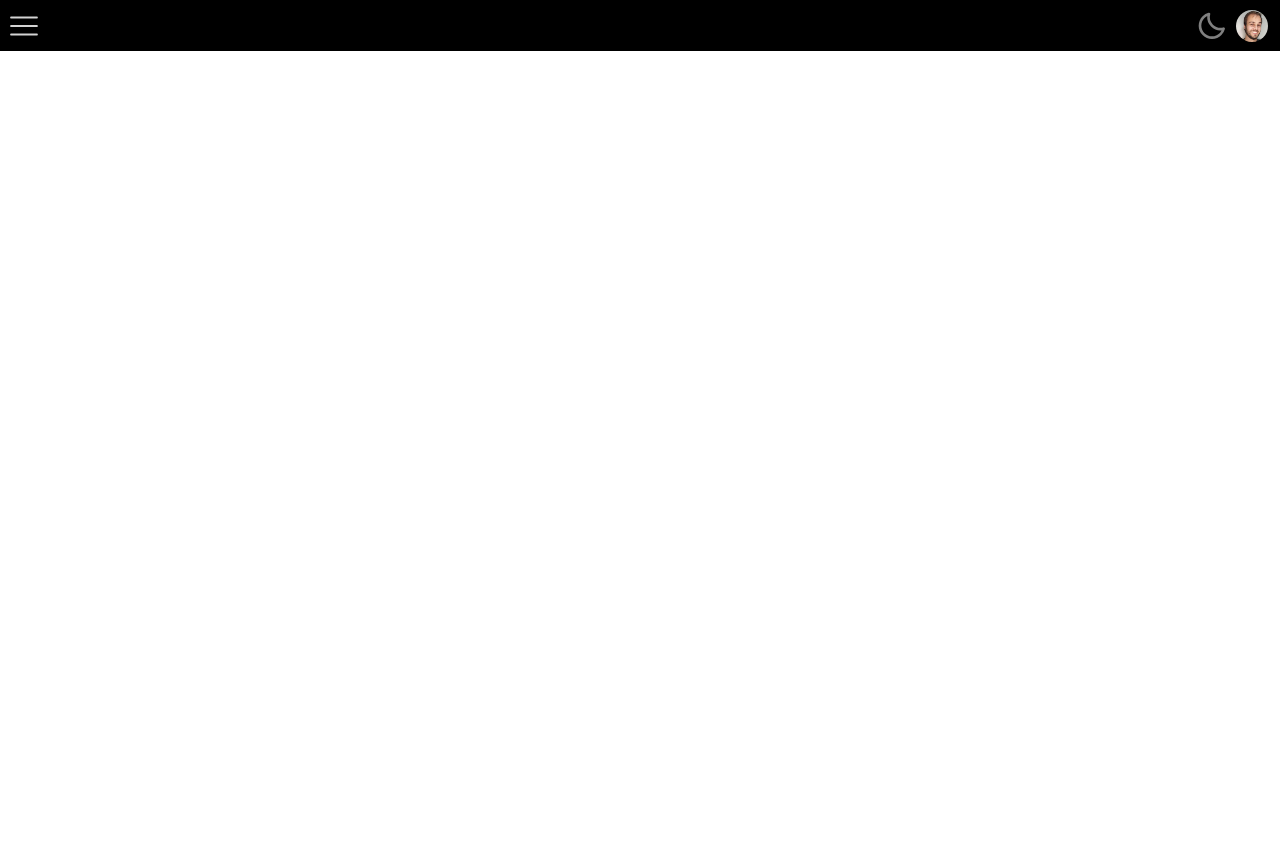
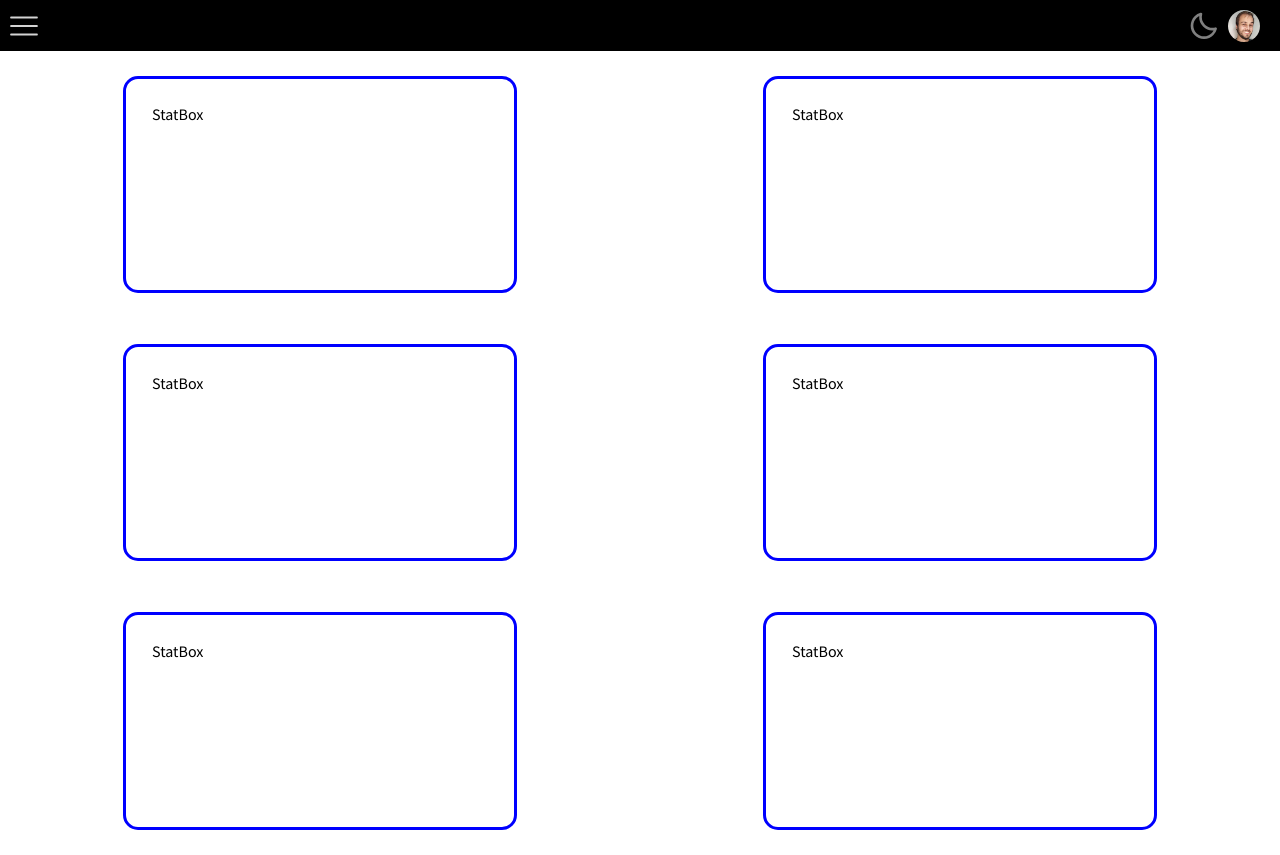
Before and after one commit to Obdurat/Responsive_Dashboard, a React (Vite) app: page / in a window 1280 px wide. Before the commit the page ends 800 px from the top, so only its background shows below. Built offline with nearby package versions, Linux system fonts and the light colour scheme.

Commit message:
feat: Added dashboard page skeleton

```diff
--- a/src/App.tsx
+++ b/src/App.tsx
@@ -1,15 +1,16 @@
 import React from 'react';
-import {useState} from 'react';
 import {store} from './Redux/Store/ReduxStore';
 import {Provider} from 'react-redux';
 import {Header} from './Components/Header';
+import Dashboard from './Pages/Dashboard';
 
 function App() {
-	const [count, setCount] = useState(0);
-
 	return (
 		<Provider store={store} >
 			<Header />
+			<main className='content'>
+				<Dashboard />
+			</main>
 		</Provider>
 	);
 }
--- a/src/Components/Header/index.tsx
+++ b/src/Components/Header/index.tsx
@@ -1,10 +1,8 @@
 import React from 'react';
 import type {RootState} from '@Store/ReduxStore';
 import {useSelector, useDispatch} from 'react-redux';
-import {increment, decrement} from '@States/count';
-import {AiOutlineBell} from 'react-icons/ai';
-import {BiCog, BiMoon} from 'react-icons/bi';
-import {RxAvatar, RxHamburgerMenu} from 'react-icons/rx';
+import {BiMoon} from 'react-icons/bi';
+import {RxHamburgerMenu} from 'react-icons/rx';
 import mike from '../../Assets/user.jpeg';
 import * as S from './style';
 
--- a/src/Components/Header/style.ts
+++ b/src/Components/Header/style.ts
@@ -5,9 +5,11 @@ export const headerContainer = styled.div`
   justify-content: space-between;
   flex-grow: 1;
   background-color: black;
-  position: fixed;
-  width: 100%;
-  padding: 0.5rem;
+  position: absolute;
+  top: 0;
+  width: 100vw;
+  padding-top: 0.5rem;
+  padding-bottom: 0.5rem;
 `;
 
 export const buttonsContainer = styled.div`
@@ -46,6 +48,7 @@ export const menuButton = styled.div`
   display: flex;
   justify-content: center;
   align-self: center;
+  padding-left: 0.5rem;
   width: 2rem;
   height: 2rem;
   svg {
--- /dev/null
+++ b/src/Components/StatBox/index.tsx
@@ -0,0 +1,8 @@
+import React from 'react';
+import * as S from './style';
+
+export const StatBox = () => (
+	<S.boxContainer>
+    StatBox
+	</S.boxContainer>
+);
--- /dev/null
+++ b/src/Components/StatBox/style.ts
@@ -0,0 +1,12 @@
+import styled from 'styled-components';
+
+export const boxContainer = styled.div`
+  display: flex;
+  margin: 2%;
+  border: 3px solid blue;
+  border-radius: 15px;
+  margin: 2%;
+  padding: 2%;
+  height: 10rem;
+  width: 21rem;
+`;
--- /dev/null
+++ b/src/Pages/Dashboard/index.tsx
@@ -0,0 +1,18 @@
+import React from 'react';
+import {StatBox} from '../../Components/StatBox';
+import * as S from './style';
+
+const Dashboard = () => (
+	<>
+		<S.boardContainer>
+			<StatBox />
+			<StatBox />
+			<StatBox />
+			<StatBox />
+			<StatBox />
+			<StatBox />
+		</S.boardContainer>
+	</>
+);
+
+export default Dashboard;
--- /dev/null
+++ b/src/Pages/Dashboard/style.ts
@@ -0,0 +1,14 @@
+import styled from 'styled-components';
+
+export const boardContainer = styled.div`
+  position: absolute;
+  display: flex;
+  flex-direction: row;
+  justify-content: space-around;
+  flex-grow: 1;
+  width: 100vw;
+  flex-wrap: wrap;
+  @media (max-width: 900px) {
+    flex-direction: column;
+  }
+`;
--- a/src/index.css
+++ b/src/index.css
@@ -1,15 +1,23 @@
 @import url("https://fonts.googleapis.com/css2?family=Source+Sans+Pro:wght@400;600;700&display=swap");
 
-html, body {
-  height: 100%;
-  width: 100%;
+html, body, #root {
+  display: flex;
+  height: 100vh;
+  width: 100vw;
   font-family: "Source Sans Pro", sans-serif;
   margin: 0;
-  padding: 0
+  padding: 0;
+}
+
+.content {
+  display: flex;
+  flex-direction: row;
+  margin-top: 50px;
+  width: 99vw;
 }
 
 ::-webkit-scrollbar {
-  width: 10px;
+  width: 5px;
 }
 
 /* Track */
```
